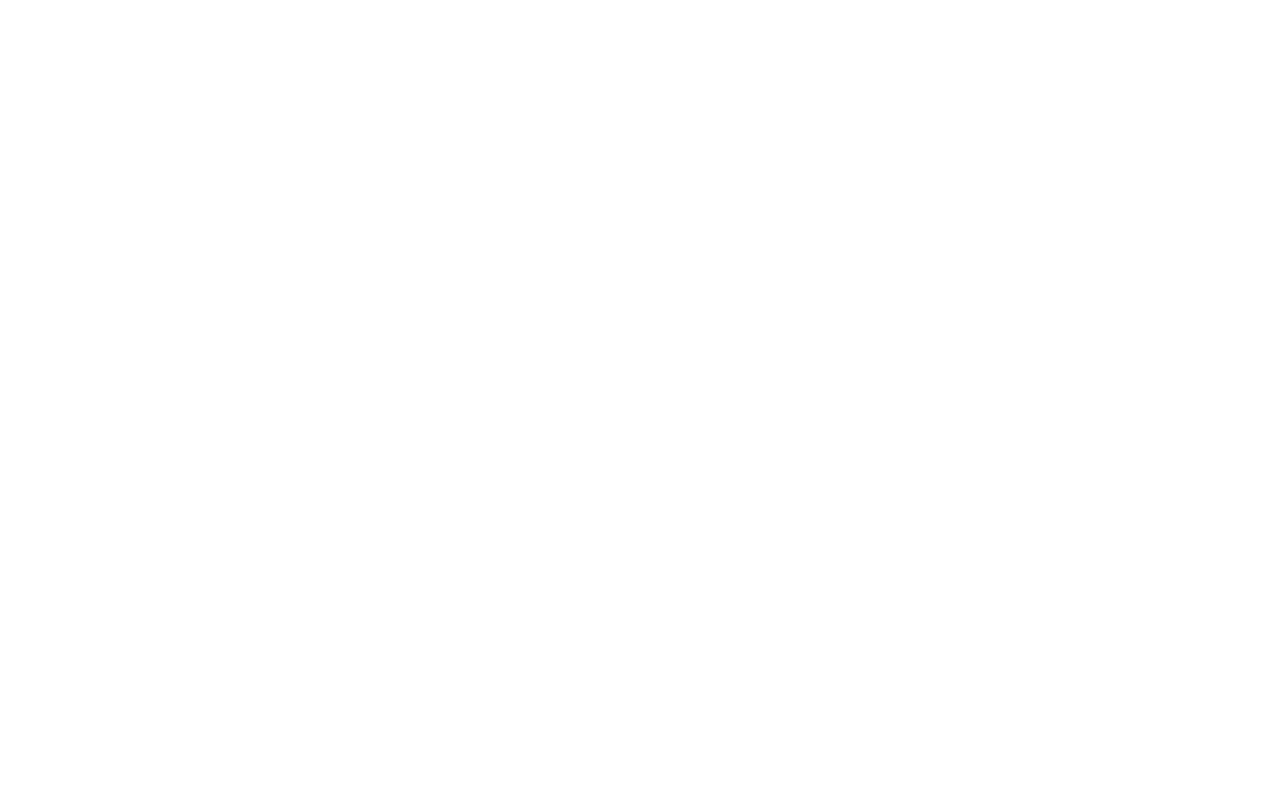
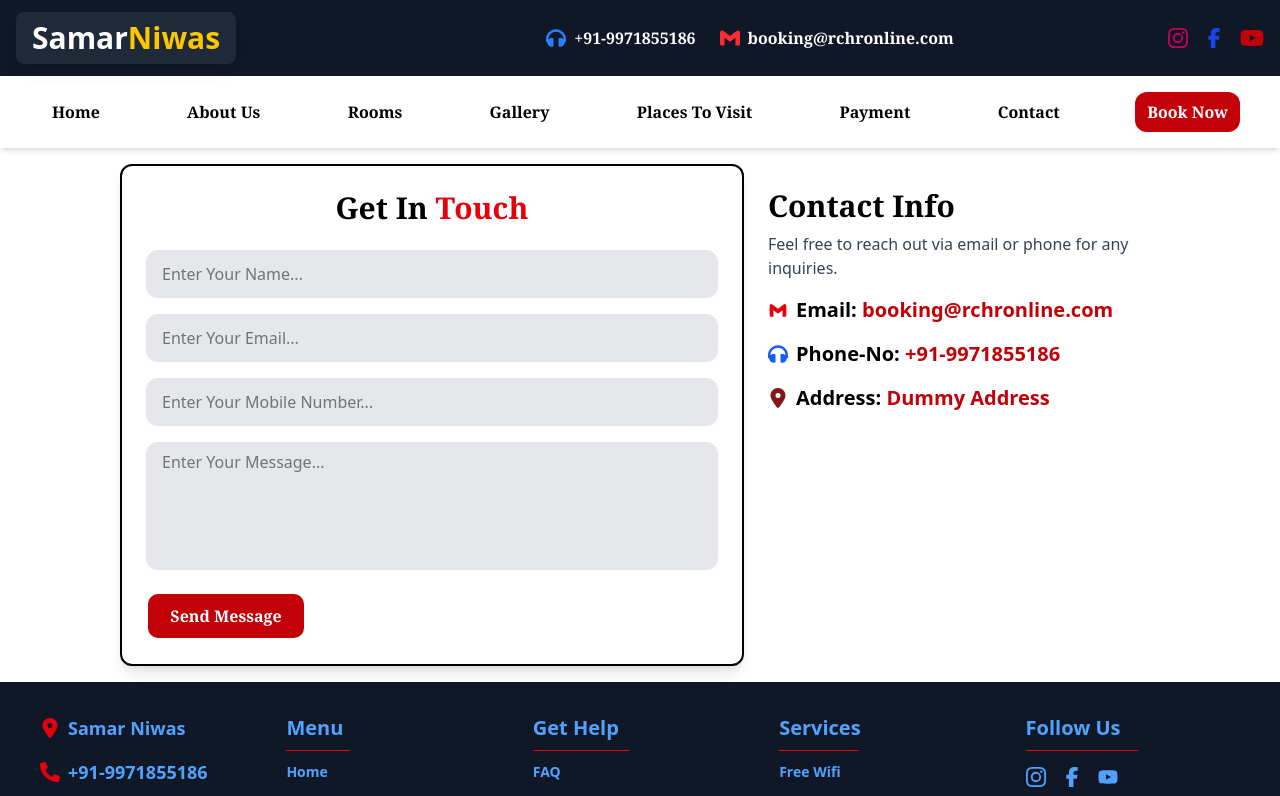
Before and after one commit to PrateekMishraaa/SamarNiwasTourist, a React (Vite) app: page /contact in a window 1280 px wide. Before the commit this address had no page. Shown: the top 796 px of the page. Built offline with nearby package versions, Linux system fonts and the light colour scheme.

Commit message:
add contact form

```diff
--- a/src/App.jsx
+++ b/src/App.jsx
@@ -2,6 +2,7 @@
 import {BrowserRouter as Router,Routes,Route} from "react-router-dom"
 import HomePage from './Pages/HomePage'
 import About from './Pages/About'
+import Contact from './Pages/Contact'
 const App = () => {
   return (
     <>
@@ -9,6 +10,7 @@
       <Routes>
         <Route path='/' element={<HomePage/>}/>
         <Route path="/about-us" element={<About/>}/>
+        <Route path="/contact" element={<Contact/>}/>
       </Routes>
     </Router>
     </>
--- /dev/null
+++ b/src/Pages/Contact.jsx
@@ -0,0 +1,70 @@
+import React from 'react';
+import Navbar from '../Components/Navbar';
+import { BiLogoGmail } from 'react-icons/bi';
+import { FaHeadphones } from "react-icons/fa";
+import { FaLocationDot } from "react-icons/fa6";
+import Footer from '../Components/Footer';
+// import GoogleMapReact from 'google-map-react';
+
+// Define a Marker Component
+const Marker = () => (
+  <div className="text-red-600 text-3xl">
+    <FaLocationDot />
+  </div>
+);
+
+const Contact = () => {
+  const defaultProps = {
+    center: {
+      lat: 28.7041, // Change to your location's latitude
+      lng: 77.1025  // Change to your location's longitude
+    },
+    zoom: 14
+  };
+
+  return (
+    <>
+      <Navbar />
+      <section className='flex flex-col md:flex-row justify-center items-center md:items-start p-4'>
+        {/* Contact Form */}
+        <form className='w-full md:w-2/3 lg:w-1/2 border-2 p-6 rounded-xl shadow-lg bg-white'>
+          <p className='text-3xl font-semibold font-serif text-center mb-6'>
+            Get In <span className='text-red-600'>Touch</span>
+          </p>
+          <input type='text' placeholder='Enter Your Name...' className='h-12 w-full px-4 mb-4 bg-gray-200 rounded-xl focus:outline-none' />
+          <input type='email' placeholder='Enter Your Email...' className='h-12 w-full px-4 mb-4 bg-gray-200 rounded-xl focus:outline-none' />
+          <input type='text' placeholder='Enter Your Mobile Number...' className='h-12 w-full px-4 mb-4 bg-gray-200 rounded-xl focus:outline-none' />
+          <textarea placeholder='Enter Your Message...' className='h-32 w-full px-4 py-2 mb-4 bg-gray-200 rounded-xl focus:outline-none resize-none' />
+          <button className='h-12 w-full md:w-40 border-2 rounded-xl font-semibold font-serif text-white bg-red-700 hover:bg-red-800 transition duration-300' type='submit'>
+            Send Message
+          </button>
+        </form>
+
+        {/* Contact Info & Google Map */}
+        <div className='w-full md:w-1/2 lg:w-1/3 p-6 text-center md:text-left'>
+          <h2 className='text-3xl font-bold font-serif'>Contact Info</h2>
+          <p className='text-gray-700 mt-2'>
+            Feel free to reach out via email or phone for any inquiries.
+          </p>
+          <p className='mt-4 flex items-center text-xl '><BiLogoGmail className='mr-2 text-red-600'/><strong>Email: <span className='text-red-700'>booking@rchronline.com</span></strong></p>
+          <p className='mt-4 flex items-center text-xl '><FaHeadphones className='mr-2 text-blue-600'/><strong>Phone-No: <span className='text-red-700'>+91-9971855186</span></strong></p>
+          <p className='mt-4 flex items-center text-xl '><FaLocationDot className='mr-2 text-red-900'/><strong>Address: <span className='text-red-700'>Dummy Address</span></strong></p>
+
+          {/* Google Map */}
+          {/* <div className="w-full h-64 mt-6 border-2 rounded-lg overflow-hidden">
+            <GoogleMapReact
+              bootstrapURLKeys={{ key: "YOUR_GOOGLE_MAPS_API_KEY" }} // Replace with your API key
+              defaultCenter={defaultProps.center}
+              defaultZoom={defaultProps.zoom}
+            >
+              <Marker lat={28.7041} lng={77.1025} />
+            </GoogleMapReact>
+          </div> */}
+        </div>
+      </section>
+      <Footer />
+    </>
+  );
+};
+
+export default Contact;
--- a/src/Pages/HomePage.jsx
+++ b/src/Pages/HomePage.jsx
@@ -10,9 +10,11 @@
 import RoomThree from "../assets/room3.webp"
 import RoomFour from "../assets/room4.webp"
 import Footer from '../Components/Footer';
+import { useNavigate } from 'react-router-dom';
 
 
 const HomePage = () => {
+  const navigate = useNavigate();
   const [selectedImage, setSelectedImage] = useState(null);
 
   const images = [RoomOne, RoomTwo, RoomThree, RoomFour];
@@ -27,7 +29,9 @@
     { icon: <FaWifi size={40} className='text-blue-400' />, label: "Free Wifi" },
     { icon: <FaVideo size={40} className='text-red-500'/>, label: "CCTV Security" }
 ];
-
+    const handleNavigate=()=>{
+      navigate("/contact")
+    }
   return (
     <>
     <div className="relative min-h-screen bg-gray-50">
@@ -88,7 +92,7 @@
                     Limited time offer: Book your dream vacation today and save up to 30%
                   </p>
                 </div>
-                <button className="bg-white cursor-pointer text-blue-800 hover:bg-blue-700 hover:text-white transition-all font-medium py-2 sm:py-3 px-4 sm:px-8 rounded-full flex items-center mx-auto text-sm sm:text-base">
+                <button onClick={()=>handleNavigate()} className="bg-white cursor-pointer text-blue-800 hover:bg-blue-700 hover:text-white transition-all font-medium py-2 sm:py-3 px-4 sm:px-8 rounded-full flex items-center mx-auto text-sm sm:text-base">
                   Book Now <FaArrowRight className="ml-2" />
                 </button>
               </div>
```
